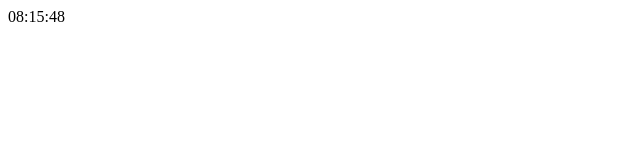
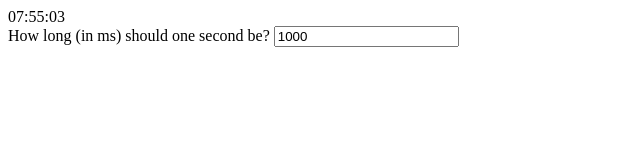
Before and after one commit to drzamich/daftacademy, a plain HTML site: page clock.html in a window 1280 px wide. Shown: the whole page, without its empty margins (0-640 px from the left). Drawn offline with Linux system fonts and the light colour scheme.

Commit message:
Add input to control the length of one tick

```diff
--- a/clock.html
+++ b/clock.html
@@ -12,6 +12,9 @@
     <div>
         <span id="hour"></span>:<span id="minute"></span>:<span id="second"></span>
     </div>
+    <div>
+        How long (in ms) should one second be? <input type="number" id="lengthOfSec" value="1000" />
+    </div>
     <script src="clock.js" type="module"></script>
 </body>
 
--- a/clock.js
+++ b/clock.js
@@ -1,8 +1,9 @@
+'use strict';
 import {makeRangeIterator, updateDomPlaceholder, getNextStep} from './clock-helpers.js';
 
 const units = ['second', 'minute', 'hour'];
-const minValues = [0, 0, 1]; // minimum values that can be shown on the clock
-const maxValues = [59, 59, 12]; // maximum values than can be shown on the clock
+const minValues = [0, 0, 1];
+const maxValues = [59, 59, 12];
 
 const d = new Date();
 const curTime = [d.getSeconds(), d.getMinutes(), d.getHours() < 12 ? d.getHours() : d.getHours() - 12];
@@ -29,8 +30,17 @@ const updateClock = (unit) => {
   steps[i] = getNextStep(iterators[i]);
 };
 
-const secondInMiliseconds = 1;
+let tick = setInterval(() => {
+  updateClock('second');
+}, 1000);
 
-setInterval(() => {
-  updateClock('second');
-}, secondInMiliseconds);
+const changeSpeed = () => {
+  const newInterval = lengthOfSec.value;
+  clearInterval(tick);
+  tick = setInterval(() => {
+    updateClock('second');
+  }, newInterval);
+};
+
+const lengthOfSec = document.querySelector('#lengthOfSec');
+lengthOfSec.addEventListener('input', changeSpeed);
```
